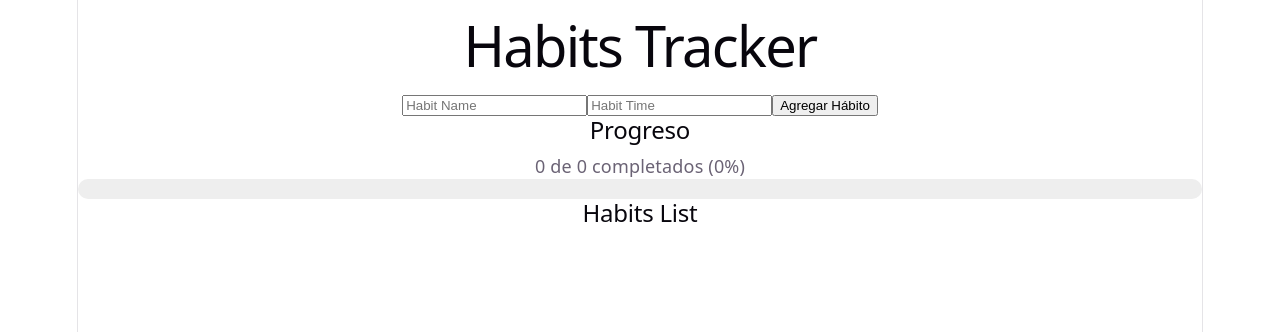
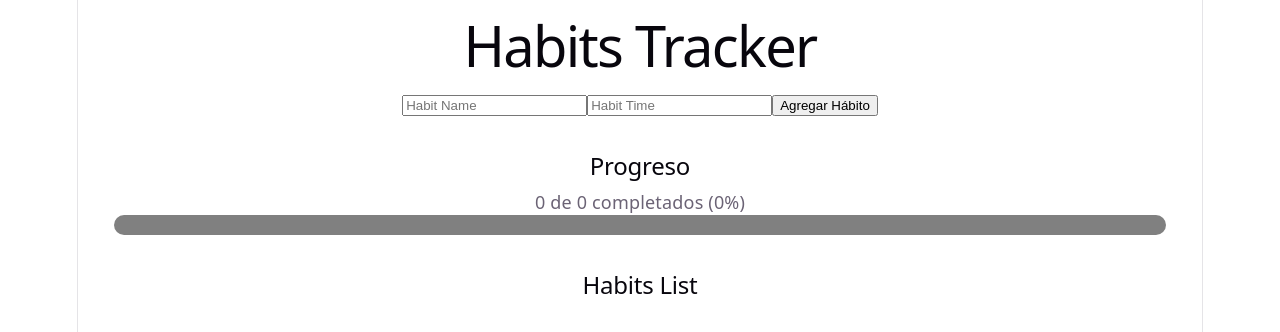
Before and after one commit to o0VanFanel0o/habit-react, a React (Vite) app: page / in a window 1280 px wide. Shown: the top 332 px of the page. Built offline with nearby package versions, Linux system fonts and the light colour scheme.

Commit message:
feat: enhance ProgressSummary component with CSS styling and modular progress bar
- Imported CSS for ProgressSummary to improve styling.
- Replaced inline styles with class-based styles for the progress bar for better maintainability and readability.

```diff
--- /dev/null
+++ b/src/components/ProgressSummary.css
@@ -0,0 +1,14 @@
+.progress-summary {
+    margin: 2rem;
+}
+.progress-bar {
+    width: 100%;
+    background-color: grey;
+    border-radius: 12px;
+    overflow: hidden;
+    height: 20px;
+}
+.progress-fill {
+    height: 20px;
+    transition: 0.5s;
+}
--- a/src/components/ProgressSummary.jsx
+++ b/src/components/ProgressSummary.jsx
@@ -1,3 +1,5 @@
+import "./ProgressSummary.css"
+
 const ProgressSummary = ({habits}) => {
 
     const total = habits.length;
@@ -5,24 +7,16 @@ const ProgressSummary = ({habits}) => {
     const percentage = total === 0 ? 0 : Math.round((completed/total)*100);
 
     return (
-        <div>
+        <div className="progress-summary">
             <h2>Progreso</h2>
 
             <p>
                 {completed} de {total} completados ({percentage}%)
             </p>
-            <div style={{
-                width: "100%",
-                backgroundColor: "#eee",
-                borderRadius: "10px",
-                overflow: "hidden"
-            }}>
-                <div style={{
-                    width: `${percentage}%`,
-                    backgroundColor: percentage === 100 ? "limegreen" : "orange",
-                    height: "20px",
-                    transition: "0.3s"
-                }}
+            <div className="progress-bar">
+                <div className="progress-fill"
+                style={{width: `${percentage}%`,
+                backgroundColor: percentage === 100 ? "limegreen" : "orange" }}
                 ></div>
             </div>
         </div>
```
Also changed, not shown: src/components/HabitForm.css (added), src/components/HabitList.css (added).
